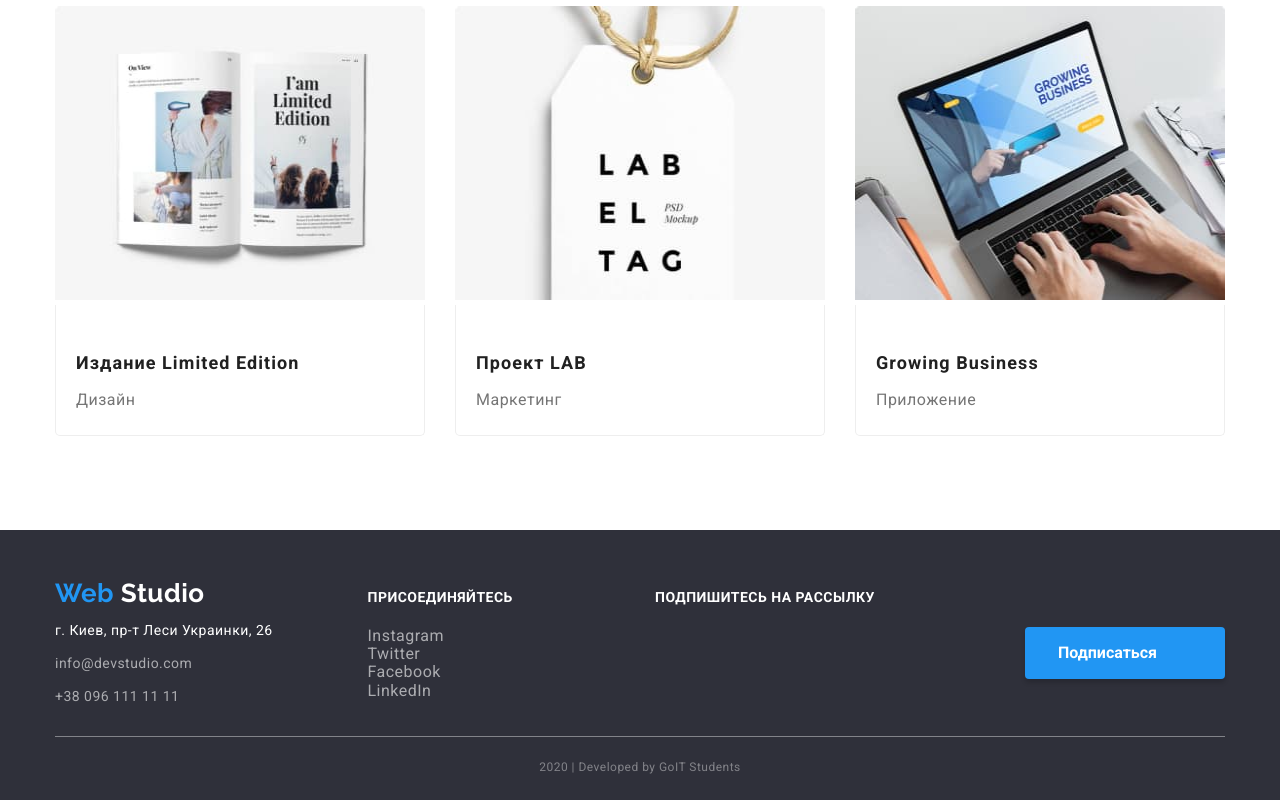
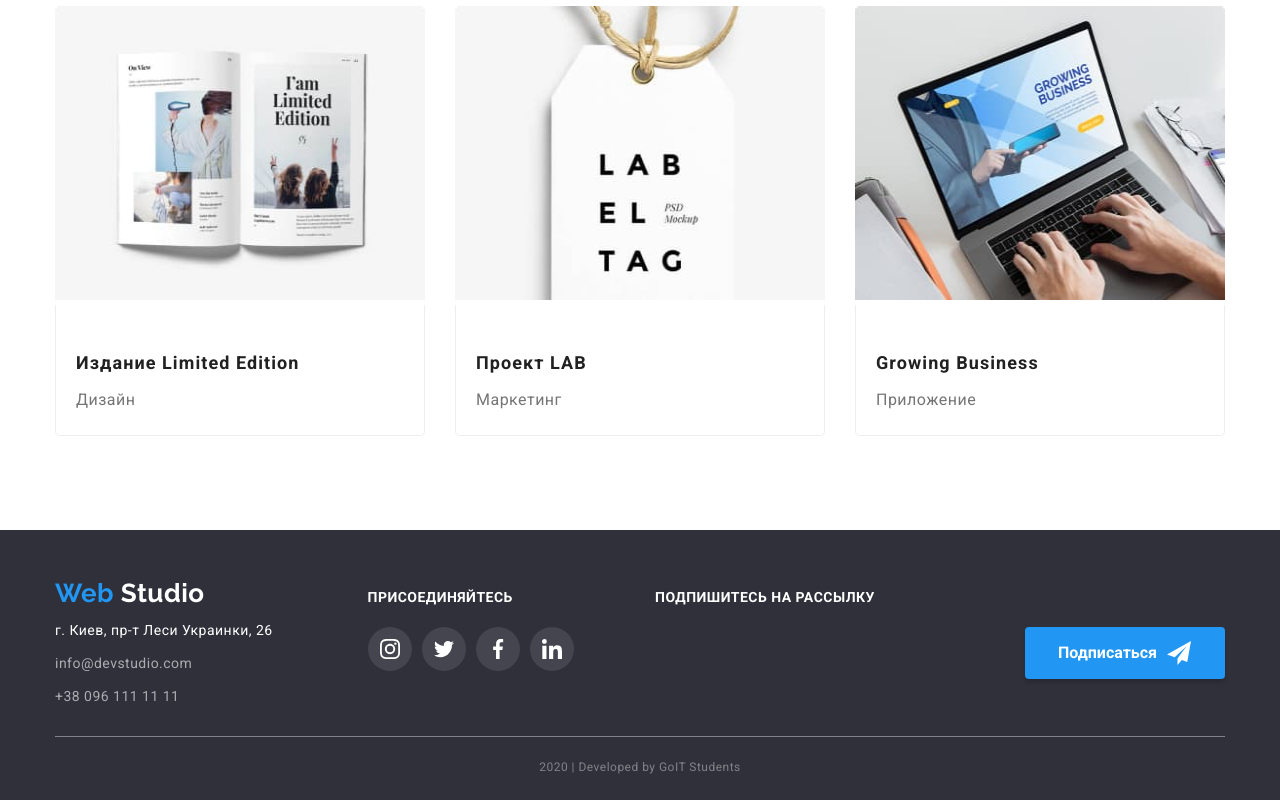
Before and after one commit to petrovskyi-Hub/goit-markup-hw-04, a plain HTML site: page portfolio.html in a window 1280 px wide. Shown: the part 1164-1964 px from the top of the page. Drawn offline with nearby package versions, Linux system fonts and the light colour scheme.

Commit message:
Копирует хедер и футер с главной страницы

```diff
--- a/portfolio.html
+++ b/portfolio.html
@@ -26,12 +26,10 @@
 
           <ul class="site-nav__list list">
             <li class="site-nav__item">
-              <a href="./index.html" class="site-nav__link">Студия</a>
+              <a href="./index.html" class="site-nav__link current">Студия</a>
             </li>
             <li class="site-nav__item">
-              <a href="./portfolio.html" class="site-nav__link current"
-                >Портфолио</a
-              >
+              <a href="./portfolio.html" class="site-nav__link">Портфолио</a>
             </li>
             <li class="site-nav__item">
               <a href="" class="site-nav__link">Контакты</a>
@@ -41,18 +39,20 @@
         <address class="contacts">
           <ul class="contacts__list list">
             <li class="contacts__item">
-              <a
-                class="contacts__link icon-envelope link"
-                href="mailto:info@devstudio.com"
-                >info@devstudio.com</a
-              >
+              <a class="contacts__link link" href="mailto:info@devstudio.com">
+                <svg class="contacts__icon" width="16" height="16">
+                  <use href="./images/sprite-min.svg#envelope"></use>
+                </svg>
+                info@devstudio.com
+              </a>
             </li>
             <li class="contacts__item">
-              <a
-                href="tel:+380961111111"
-                class="contacts__link icon-smartphone link"
-                >+38 096 111 11 11</a
-              >
+              <a class="contacts__link link" href="tel:+380961111111">
+                <svg class="contacts__icon" width="10" height="16">
+                  <use href="./images/sprite-min.svg#smartphone"></use>
+                </svg>
+                +38 096 111 11 11
+              </a>
             </li>
           </ul>
         </address>
@@ -311,26 +311,50 @@
 
           <div class="social-box">
             <p class="footer-titles">Присоединяйтесь</p>
-            <ul class="list">
-              <li class="social">
-                <a class="link" href="" aria-label="Ссылка на Instagram"
-                  >Instagram</a
+            <ul class="social-list list">
+              <li class="social-list__item">
+                <a
+                  class="social-list__link link"
+                  href=""
+                  aria-label="Ссылка на Instagram"
                 >
+                  <svg class="social-list__icon" width="20" height="20">
+                    <use href="./images/sprite-min.svg#instagram"></use>
+                  </svg>
+                </a>
               </li>
-              <li class="social">
-                <a class="link" href="" aria-label="Ссылка на Twitter"
-                  >Twitter</a
+              <li class="social-list__item">
+                <a
+                  class="social-list__link link"
+                  href=""
+                  aria-label="Ссылка на Twitter"
                 >
+                  <svg class="social-list__icon" width="20" height="20">
+                    <use href="./images/sprite-min.svg#twitter"></use>
+                  </svg>
+                </a>
               </li>
-              <li class="social">
-                <a class="link" href="" aria-label="Ссылка на Facebook"
-                  >Facebook</a
+              <li class="social-list__item">
+                <a
+                  class="social-list__link link"
+                  href=""
+                  aria-label="Ссылка на Facebook"
                 >
+                  <svg class="social-list__icon" width="20" height="20">
+                    <use href="./images/sprite-min.svg#facebook"></use>
+                  </svg>
+                </a>
               </li>
-              <li class="social">
-                <a class="link" href="" aria-label="Ссылка на LinkedIn"
-                  >LinkedIn</a
+              <li class="social-list__item">
+                <a
+                  class="social-list__link link"
+                  href=""
+                  aria-label="Ссылка на LinkedIn"
                 >
+                  <svg class="social-list__icon" width="20" height="20">
+                    <use href="./images/sprite-min.svg#linkedin"></use>
+                  </svg>
+                </a>
               </li>
             </ul>
           </div>
@@ -338,7 +362,12 @@
           <div class="subscribe-box">
             <!-- Блок подписки -->
             <p class="footer-titles">Подпишитесь на рассылку</p>
-            <button class="button send-button">Подписаться</button>
+            <button class="button send-button">
+              Подписаться
+              <svg class="send-icon" width="24" height="24">
+                <use href="./images/sprite-min.svg#icon-send"></use>
+              </svg>
+            </button>
             <!--  -->
           </div>
         </div>
```
